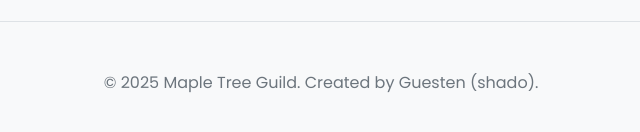
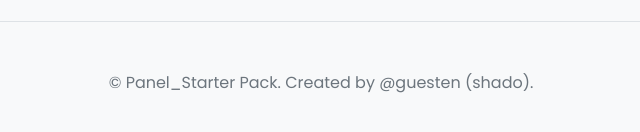
Before and after one commit to YuiHachimitzu/Maple3, a plain HTML site: page index.html in a window 1280 px wide. Shown: the part 764-896 px from the top of the page, 319-959 px from the left. Drawn offline with Linux system fonts and the light colour scheme.

Commit message:
Update index.htm

```diff
--- a/index.html
+++ b/index.html
@@ -98,7 +98,7 @@
 
     <footer>
         <div class="container">
-            <p>&copy; <span id="current-year"></span> Maple Tree Guild. Created by Guesten (shado).</p>
+            <p>&copy; <span id="current-time"></span> Panel_Starter Pack. Created by @guesten (shado).</p>
         </div>
     </footer>
 
```
